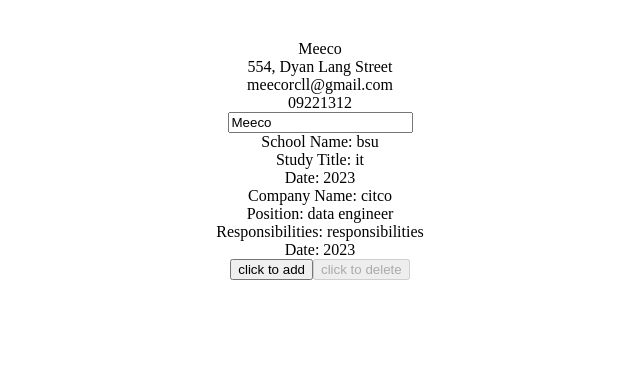
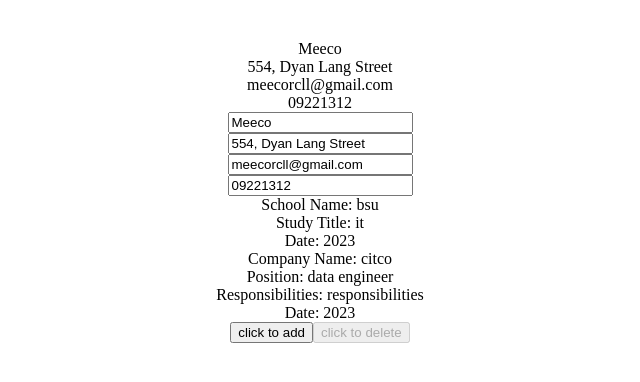
Before and after one commit to MeecoA/cv-react-2024, a React (Vite) app: page / in a window 1280 px wide. Shown: the top 382 px of the page, without its empty margins (320-960 px from the left). Built offline with nearby package versions, Linux system fonts and the light colour scheme.

Commit message:
added controlled component functionality

```diff
--- a/src/App.jsx
+++ b/src/App.jsx
@@ -6,7 +6,7 @@ import "./components/GeneralInfo.jsx";
 import GeneralInfo from "./components/GeneralInfo.jsx";
 import EducationalExperience from "./components/EducationalExperience.jsx";
 import PracticalExperience from "./components/PracticalExperience.jsx";
-import GeneralInput from "./components/GeneralInput.jsx";
+import Inputs from "./components/Inputs.jsx";
 function App() {
   // A cv maker app
   const [btnDisable, setBtnDisable] = useState(true)
@@ -22,7 +22,7 @@ function App() {
     const { name, value } = event.target;
   setGeneralInfo((prev) => ({
     ...prev,
-    [name]: value, // Use dynamic key for specific field update
+    [name]: value,
   }));
   }
   const [educExperience, setEducExperience] = useState([
@@ -68,7 +68,10 @@ function App() {
     <>
       <div>
         <GeneralInfo info={generalInfo}></GeneralInfo>
-        <GeneralInput value={generalInfo.name} handleOnchange={handleOnchange}> </GeneralInput>
+        <Inputs value={generalInfo.name} handleOnchange={handleOnchange} name="name"/>
+        <Inputs value={generalInfo.address} handleOnchange={handleOnchange} name="address"/>
+        <Inputs value={generalInfo.email} handleOnchange={handleOnchange} name="email"/>
+        <Inputs value={generalInfo.contactNo} handleOnchange={handleOnchange} name="contactNo"/>
       </div>
       <div>
         {educExperience.map((experience) => (
--- a/src/components/GeneralInput.jsx
+++ /dev/null
@@ -1,13 +0,0 @@
-
-
-function GeneralInput({value, handleOnchange}){
-
-
-    return(
-        <>
-        <input type="text" value={value} onChange={handleOnchange}/>
-        </>
-    )
-}
-
-export default GeneralInput
--- /dev/null
+++ b/src/components/Inputs.jsx
@@ -0,0 +1,13 @@
+
+
+function Inputs({value, name, handleOnchange}){
+
+
+    return(
+        <div>
+        <input type="text" value={value} onChange={handleOnchange} name ={name}/>
+        </div>
+    )
+}
+
+export default Inputs
```
